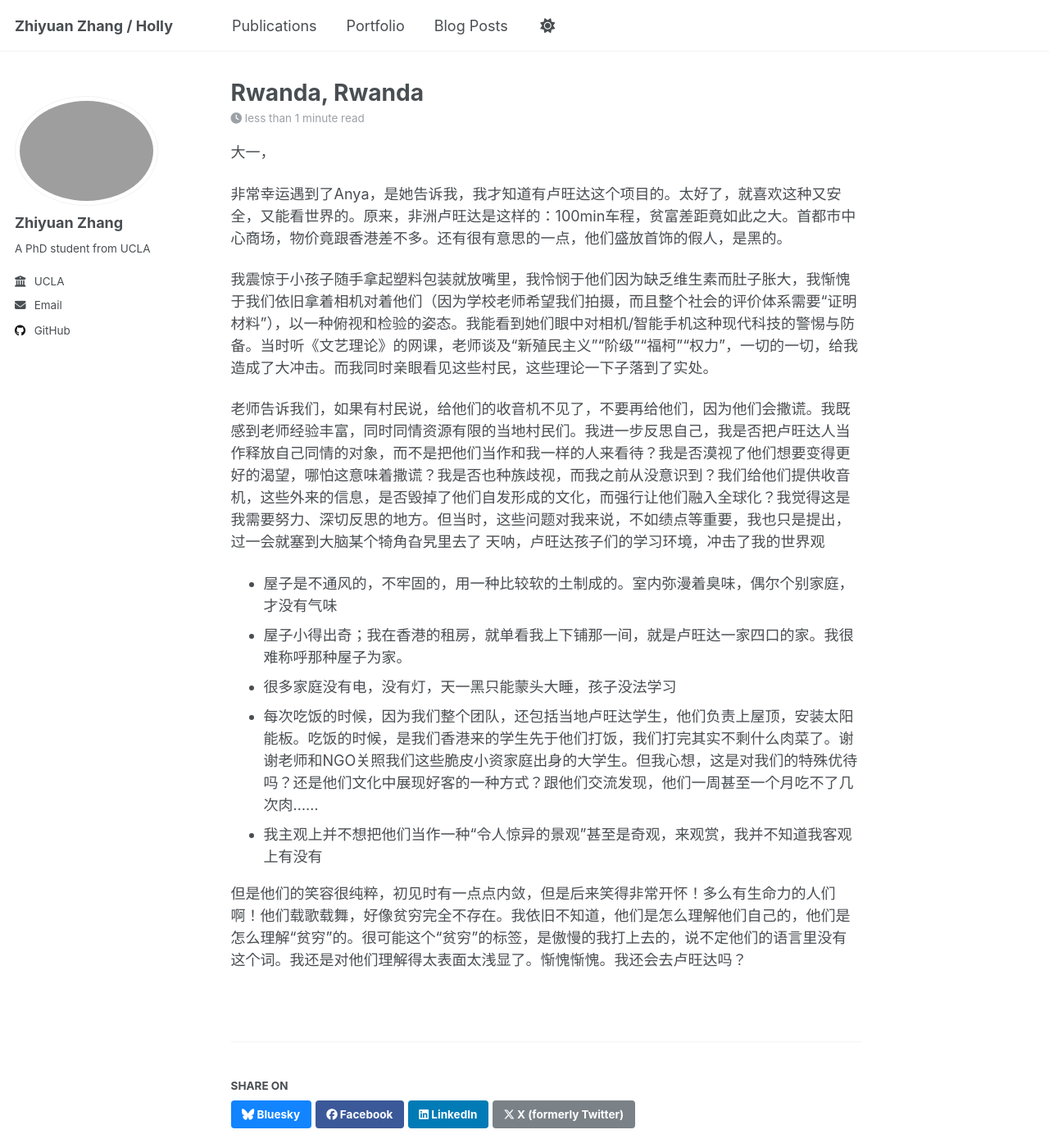
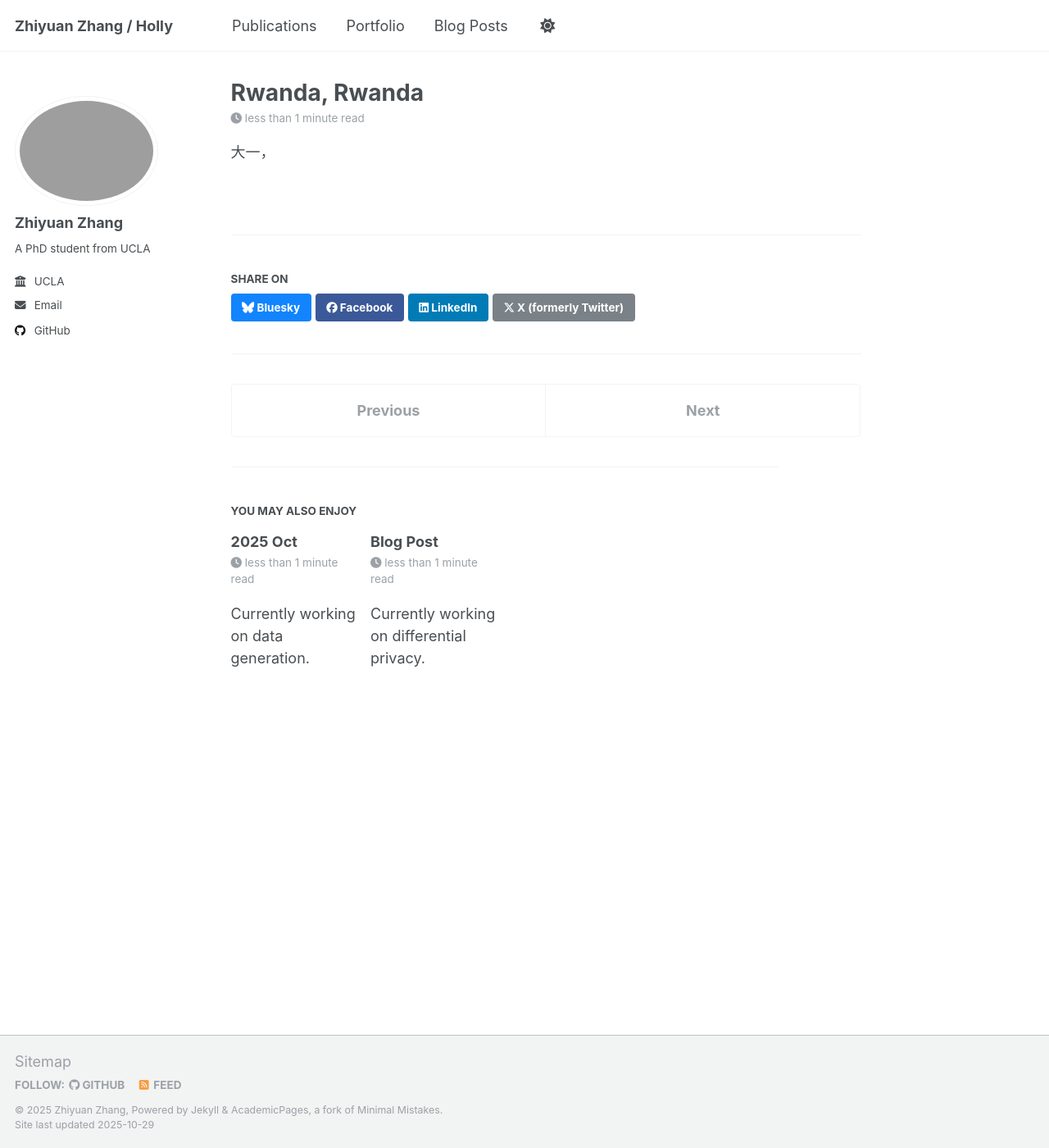
Before and after one commit to h-zhanggg/Zhiyuan-Zhang, a Jekyll site: the page built from _posts/2022-08-14-blog-post-1.md, in a window 1280 px wide and 1400 px high. Shown: the whole window at 82% size. Built offline with Jekyll 4.4.1, drawn with Linux system fonts in a browser that asks for light colours; a script that is not in the unit is left out.

Commit message:
Update 2022-08-14-blog-post-1.md

```diff
--- a/_posts/2022-08-14-blog-post-1.md
+++ b/_posts/2022-08-14-blog-post-1.md
@@ -11,7 +11,7 @@ permalink: /posts/2022/08/blog-post-1/
 大一，
 
 
-非常幸运遇到了Anya，是她告诉我，我才知道有卢旺达这个项目的。太好了，就喜欢这种又安全，又能看世界的。原来，非洲卢旺达是这样的：100min车程，贫富差距竟如此之大。首都市中心商场，物价竟跟香港差不多。还有很有意思的一点，他们盛放首饰的假人，是黑的。
+<!-- 非常幸运遇到了Anya，是她告诉我，我才知道有卢旺达这个项目的。太好了，就喜欢这种又安全，又能看世界的。原来，非洲卢旺达是这样的：100min车程，贫富差距竟如此之大。首都市中心商场，物价竟跟香港差不多。还有很有意思的一点，他们盛放首饰的假人，是黑的。
 
 我震惊于小孩子随手拿起塑料包装就放嘴里，我怜悯于他们因为缺乏维生素而肚子胀大，我惭愧于我们依旧拿着相机对着他们（因为学校老师希望我们拍摄，而且整个社会的评价体系需要“证明材料”），以一种俯视和检验的姿态。我能看到她们眼中对相机/智能手机这种现代科技的警惕与防备。当时听《文艺理论》的网课，老师谈及“新殖民主义”“阶级”“福柯”“权力”，一切的一切，给我造成了大冲击。而我同时亲眼看见这些村民，这些理论一下子落到了实处。
 
@@ -23,4 +23,4 @@ permalink: /posts/2022/08/blog-post-1/
 - 每次吃饭的时候，因为我们整个团队，还包括当地卢旺达学生，他们负责上屋顶，安装太阳能板。吃饭的时候，是我们香港来的学生先于他们打饭，我们打完其实不剩什么肉菜了。谢谢老师和NGO关照我们这些脆皮小资家庭出身的大学生。但我心想，这是对我们的特殊优待吗？还是他们文化中展现好客的一种方式？跟他们交流发现，他们一周甚至一个月吃不了几次肉……
 - 我主观上并不想把他们当作一种“令人惊异的景观”甚至是奇观，来观赏，我并不知道我客观上有没有
 
-但是他们的笑容很纯粹，初见时有一点点内敛，但是后来笑得非常开怀！多么有生命力的人们啊！他们载歌载舞，好像贫穷完全不存在。我依旧不知道，他们是怎么理解他们自己的，他们是怎么理解“贫穷”的。很可能这个“贫穷”的标签，是傲慢的我打上去的，说不定他们的语言里没有这个词。我还是对他们理解得太表面太浅显了。惭愧惭愧。我还会去卢旺达吗？
+但是他们的笑容很纯粹，初见时有一点点内敛，但是后来笑得非常开怀！多么有生命力的人们啊！他们载歌载舞，好像贫穷完全不存在。我依旧不知道，他们是怎么理解他们自己的，他们是怎么理解“贫穷”的。很可能这个“贫穷”的标签，是傲慢的我打上去的，说不定他们的语言里没有这个词。我还是对他们理解得太表面太浅显了。惭愧惭愧。我还会去卢旺达吗？ -->
```
